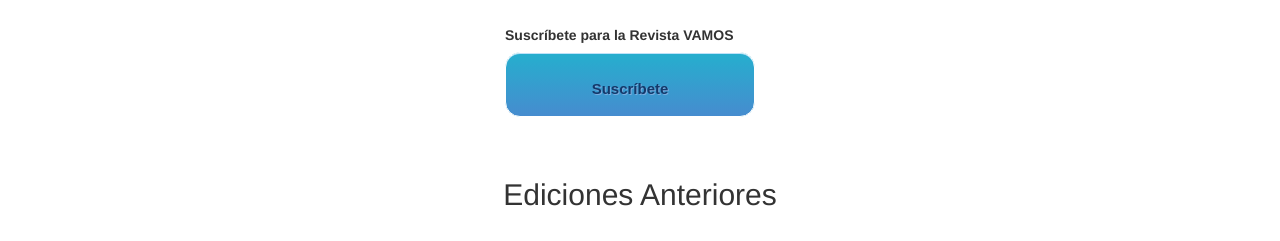
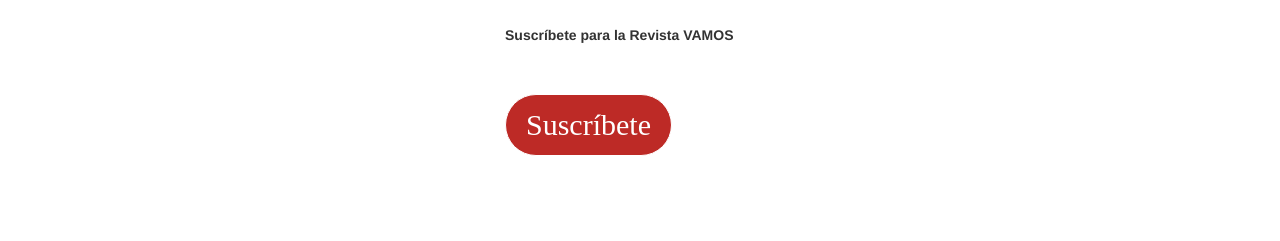
Before and after one commit to davidjeyachandran/diseno-misionessim, a plain HTML site: page revista-vamos.html in a window 1280 px wide. Shown: the part 513-754 px from the top of the page. Drawn offline with Linux system fonts and the light colour scheme; a web font is replaced by a local one.

Commit message:
styles in buttonSpecial

```diff
--- a/css/custom.css
+++ b/css/custom.css
@@ -1851,46 +1851,17 @@ left: 38px;
 }
 
 .buttonSpecial {
-    -moz-box-shadow:inset 0px 1px 0px 0px #bee2f9;
-    -webkit-box-shadow:inset 0px 1px 0px 0px #bee2f9;
-    box-shadow:inset 0px 1px 0px 0px #bee2f9;
-    background:-webkit-gradient( linear, left top, left bottom, color-stop(0.05, #27adce), color-stop(1, #468ccf) );
-    background:-moz-linear-gradient( center top, #27adce 5%, #468ccf 100% );
-    filter:progid:DXImageTransform.Microsoft.gradient(startColorstr='#27adce', endColorstr='#468ccf');
-    background-color:#27adce;
-    -webkit-border-top-left-radius:15px;
-    -moz-border-radius-topleft:15px;
-    border-top-left-radius:15px;
-    -webkit-border-top-right-radius:15px;
-    -moz-border-radius-topright:15px;
-    border-top-right-radius:15px;
-    -webkit-border-bottom-right-radius:0px;
-    -moz-border-radius-bottomright:15px;
-    border-bottom-right-radius:15px;
-    -webkit-border-bottom-left-radius:15px;
-    -moz-border-radius-bottomleft:15px;
-    border-bottom-left-radius:15px;
-    text-indent:0;
-    border:1px solid #3866a3;
-    display:inline-block;
-    color:#14396a !important;
-    font-family:Arial;
-    font-size:15px;
+
+    background-color:#BD2A26;
+    color:#ffffff !important;
+    font-size:30px !important;
     font-weight:bold;
-    font-style:normal;
-    height:65px;
-    line-height:65px;
-    width:250px;
-    text-decoration:none;
-    text-align:center;
-    text-shadow:1px 1px 0px #7cacde;
+    font:normal 15px/20px "Adamina", serif;
+    border-radius: 50px;
+    padding: 20px !important;
+    margin: 50px auto !important;
 }
 .buttonSpecial:hover {
-    background:-webkit-gradient( linear, left top, left bottom, color-stop(0.05, #468ccf), color-stop(1, #27adce) );
-    background:-moz-linear-gradient( center top, #468ccf 5%, #27adce 100% );
-    filter:progid:DXImageTransform.Microsoft.gradient(startColorstr='#468ccf', endColorstr='#63b8ee');
-    background-color:#468ccf;
-}.buttonSpecial:active {
-    position:relative;
-    top:1px;
-}
+    background-color:#ffffff !important;
+    border: 1px solid #BD2A26 !important;
+    color:#000000 !important;
```
